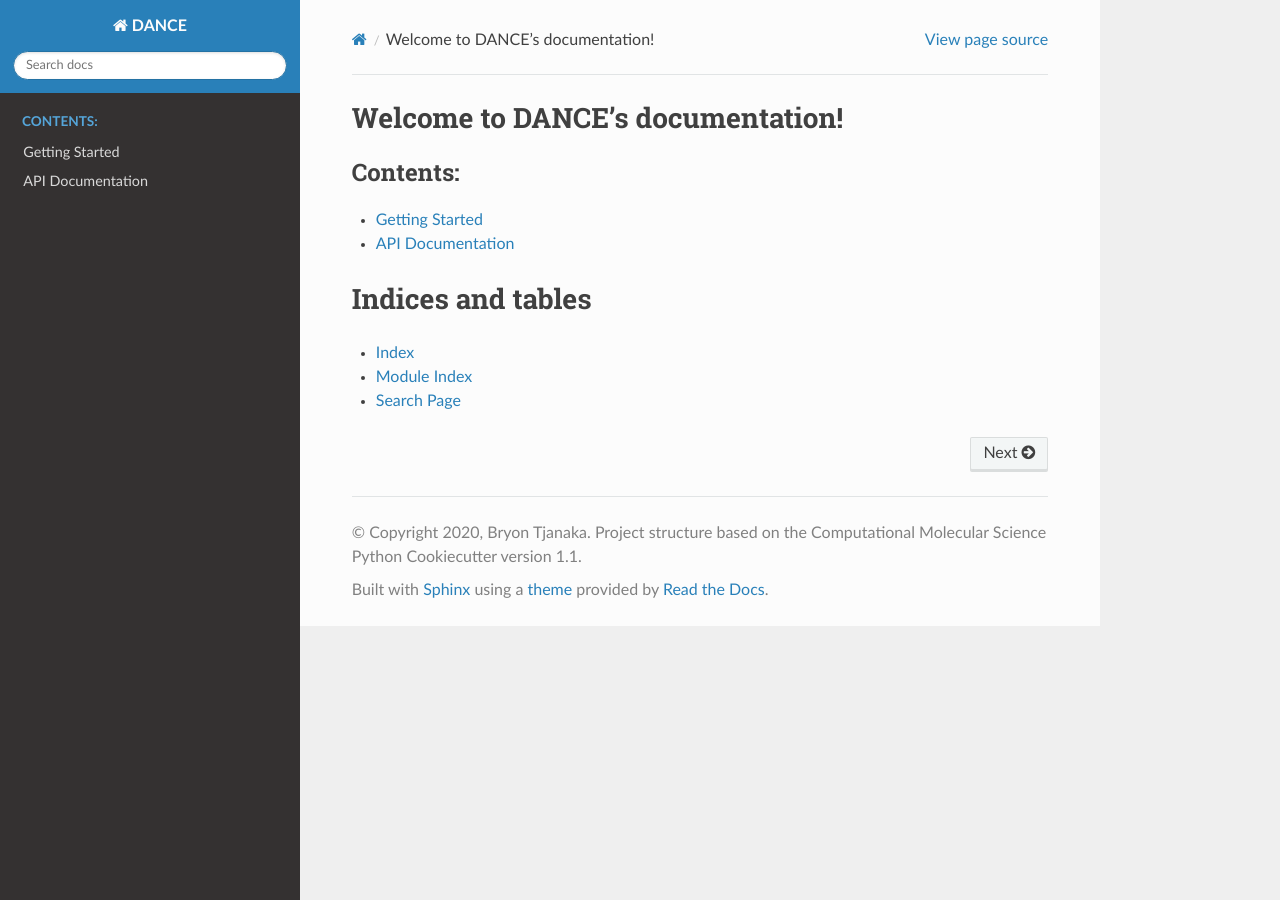
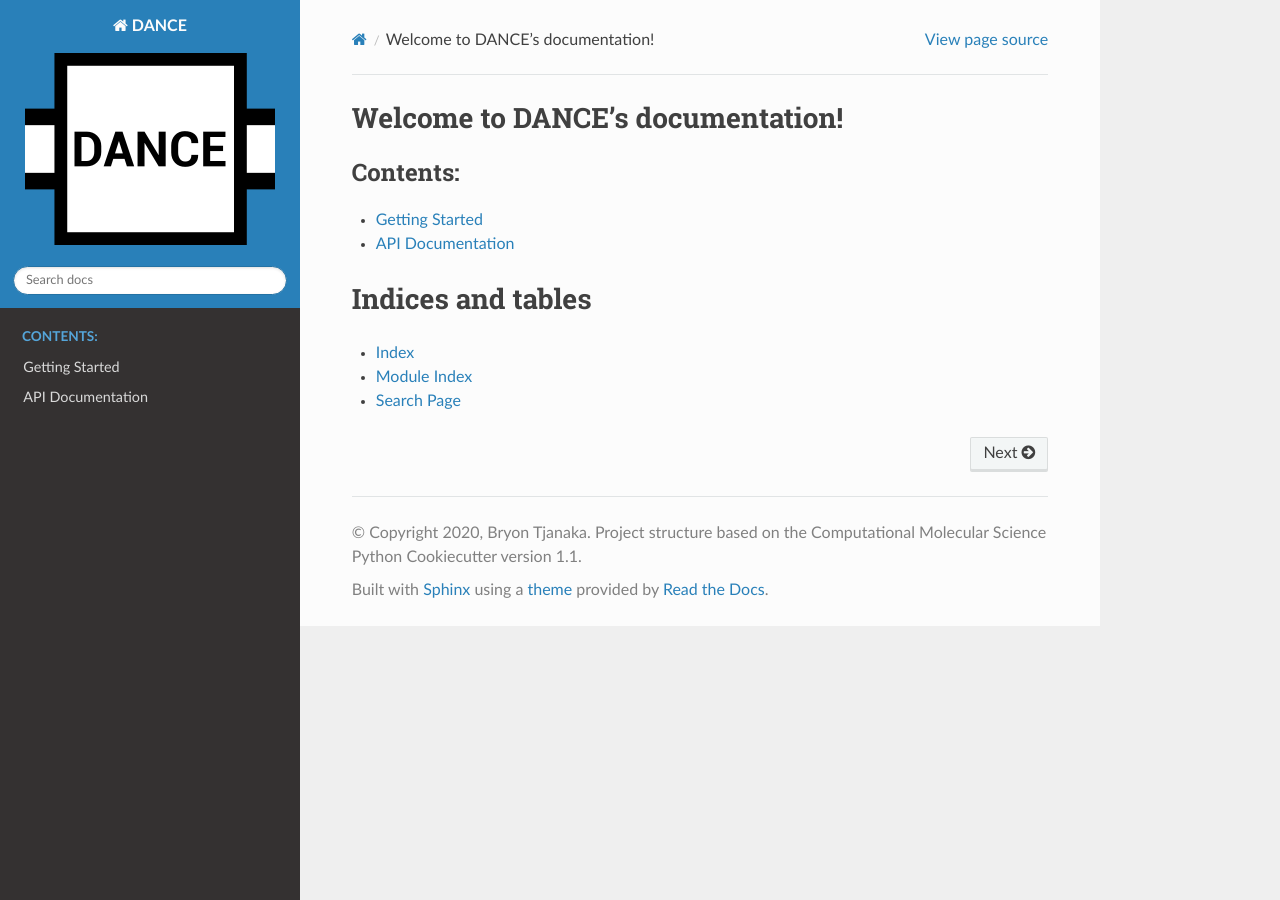
Before and after one commit to dance-pipeline/dance, a Sphinx documentation site: the page built from docs/index.rst, in a window 1280 px wide. Built offline with Sphinx 7.4.7 and the Read the Docs theme 2.0.0, drawn with Linux system fonts in a browser that asks for light colours; the version number could not be read and is left out.

Commit message:
Add logo to docs

```diff
--- a/docs/conf.py
+++ b/docs/conf.py
@@ -12,13 +12,12 @@
 # add these directories to sys.path here. If the directory is relative to the
 # documentation root, use os.path.abspath to make it absolute, like shown here.
 
-# Incase the project was not installed
+# In case the project was not installed
 import os
 import sys
 sys.path.insert(0, os.path.abspath('..'))
 
 import dance
-
 
 # -- Project information -----------------------------------------------------
 
@@ -31,7 +30,6 @@ author = 'Bryon Tjanaka'
 version = ''
 # The full version, including alpha/beta/rc tags
 release = ''
-
 
 # -- General configuration ---------------------------------------------------
 
@@ -84,10 +82,9 @@ exclude_patterns = ['_build', 'Thumbs.db', '.DS_Store']
 # The name of the Pygments (syntax highlighting) style to use.
 pygments_style = 'default'
 
-
 # -- Options for HTML output -------------------------------------------------
 
-# The theme to use for HTML and HTML Help pages.  See the documentation for
+# The theme to use for HTML and HTML Help pages. See the documentation for
 # a list of builtin themes.
 #
 html_theme = 'sphinx_rtd_theme'
@@ -113,12 +110,14 @@ html_static_path = ['_static']
 #
 # html_sidebars = {}
 
+# Logos
+html_logo = "_static/logo.png"
+html_favicon = "_static/favicon.ico"
 
 # -- Options for HTMLHelp output ---------------------------------------------
 
 # Output file base name for HTML help builder.
 htmlhelp_basename = 'dancedoc'
-
 
 # -- Options for LaTeX output ------------------------------------------------
 
@@ -144,20 +143,14 @@ latex_elements = {
 # (source start file, target name, title,
 #  author, documentclass [howto, manual, or own class]).
 latex_documents = [
-    (master_doc, 'dance.tex', 'DANCE Documentation',
-     'dance', 'manual'),
+    (master_doc, 'dance.tex', 'DANCE Documentation', 'dance', 'manual'),
 ]
-
 
 # -- Options for manual page output ------------------------------------------
 
 # One entry per manual page. List of tuples
 # (source start file, name, description, authors, manual section).
-man_pages = [
-    (master_doc, 'dance', 'DANCE Documentation',
-     [author], 1)
-]
-
+man_pages = [(master_doc, 'dance', 'DANCE Documentation', [author], 1)]
 
 # -- Options for Texinfo output ----------------------------------------------
 
@@ -165,10 +158,10 @@ man_pages = [
 # (source start file, target name, title, author,
 #  dir menu entry, description, category)
 texinfo_documents = [
-    (master_doc, 'dance', 'DANCE Documentation',
-     author, 'dance', 'Pipeline for generating datasets.',
-     'Miscellaneous'),
+    (master_doc, 'dance', 'DANCE Documentation', author, 'dance',
+     'Pipeline for generating datasets.', 'Miscellaneous'),
 ]
 
+# -- Extension configuration -------------------------------------------------
 
-# -- Extension configuration -------------------------------------------------
+autodoc_member_order = "bysource"
```
Also changed, not shown: docs/_static/favicon.ico (added), docs/_static/logo.png (added), docs/_static/logo.svg (added).
